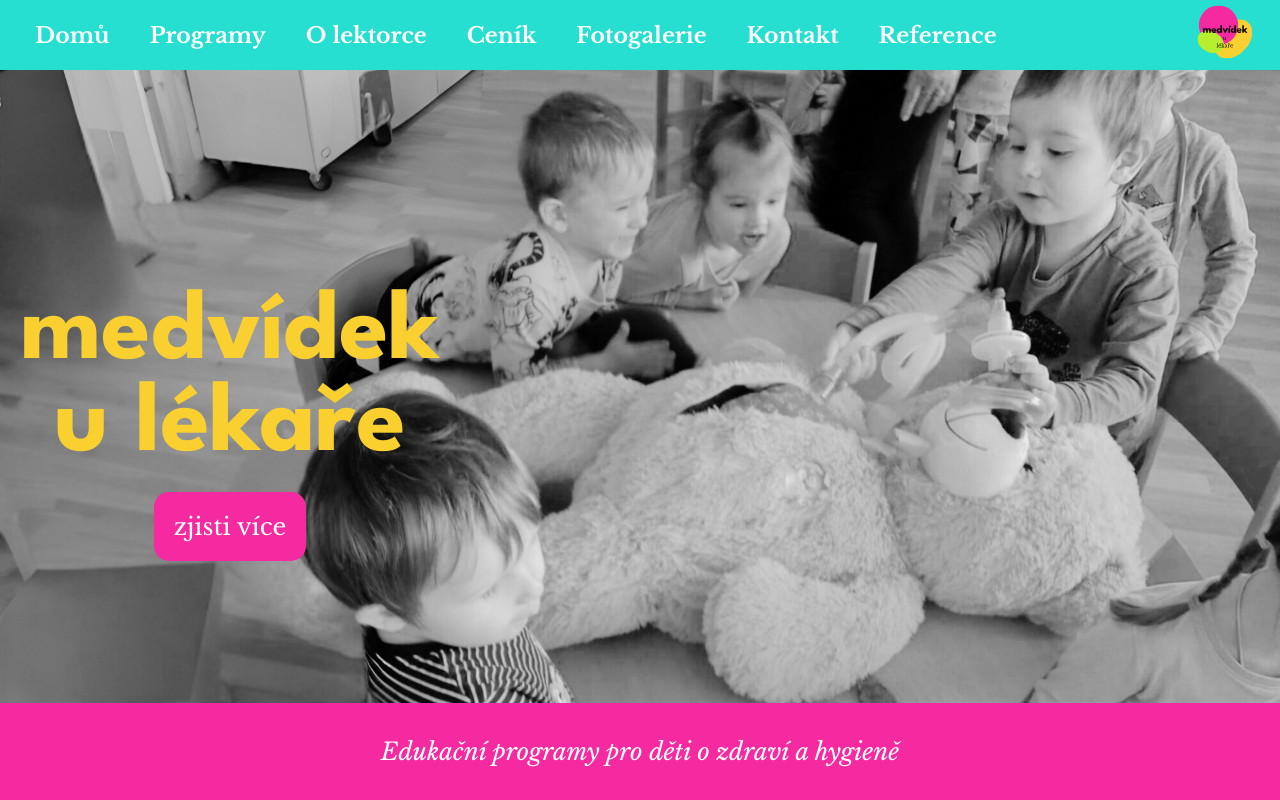
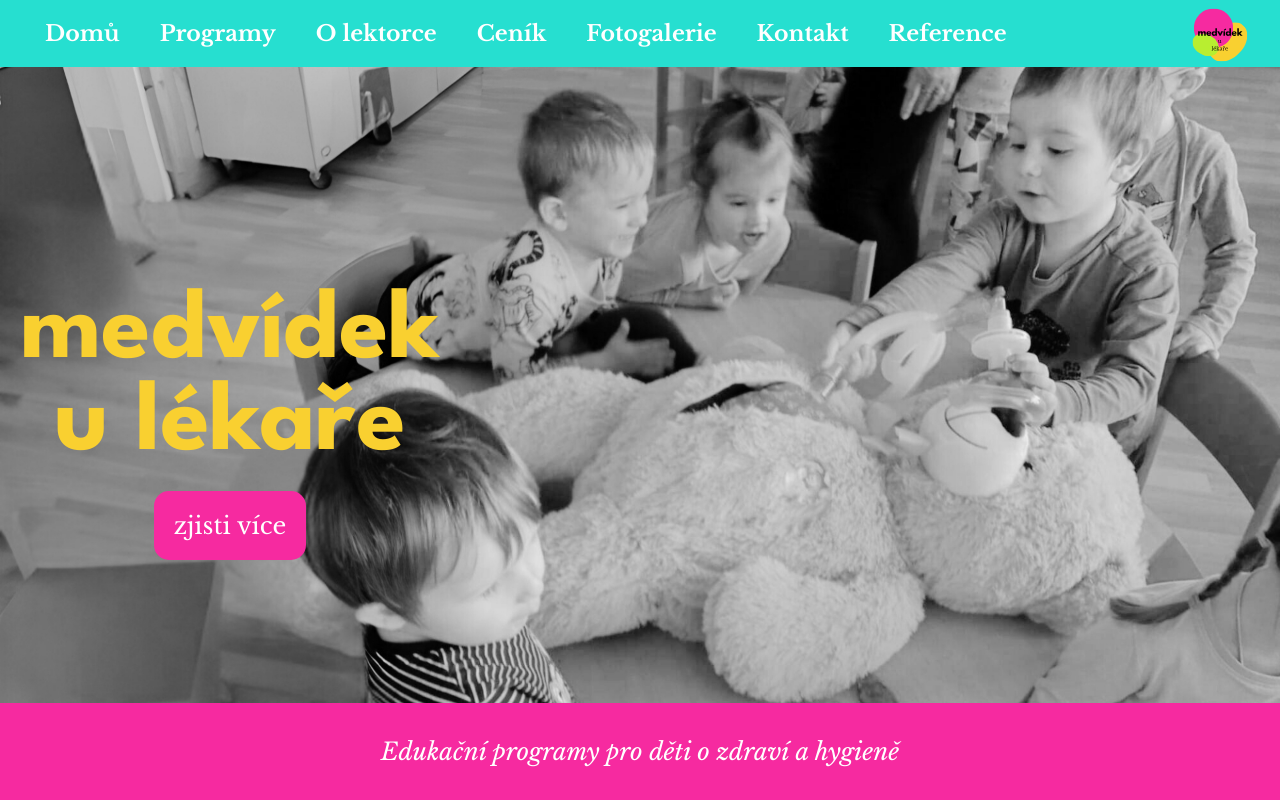
Before and after one commit to eliska-casey/medvidek-u-lekare, an Eleventy site: page index.html in a window 1280 px wide. Built offline with nearby package versions, Linux system fonts and the light colour scheme; Eleventy itself is replaced by a stand-in of ours; files that its build step writes are made by us from their sources.

Commit message:
logo zmena

```diff
--- a/style.scss
+++ b/style.scss
@@ -27,13 +27,24 @@ html, body {
     display: flex;
     justify-content: space-between;
     align-items: center;
+    position: relative;
 }
 
 .logo {
-    width: 70px;
+    width: 50px;
     height: auto;
     border-radius: 100px;
     margin-right: 20px;
+    position: absolute;
+    top: 3px;
+    right: 5px;
+    @media (min-width: 800px) {
+        width: 60px;
+    }
+
+    @media (min-width: 1025px) {
+        width: 70px;
+    }
 }
 
 
@@ -41,7 +52,7 @@ html, body {
     list-style: none;
     font-family: $font;
     color: white;
-    margin: 0;
+    margin: 10px;
     display: none;
     padding: 0;
     @media (min-width: 1025px) {
```
Also changed, not shown: css/style.css, css/style.min.css, 2 other files.
